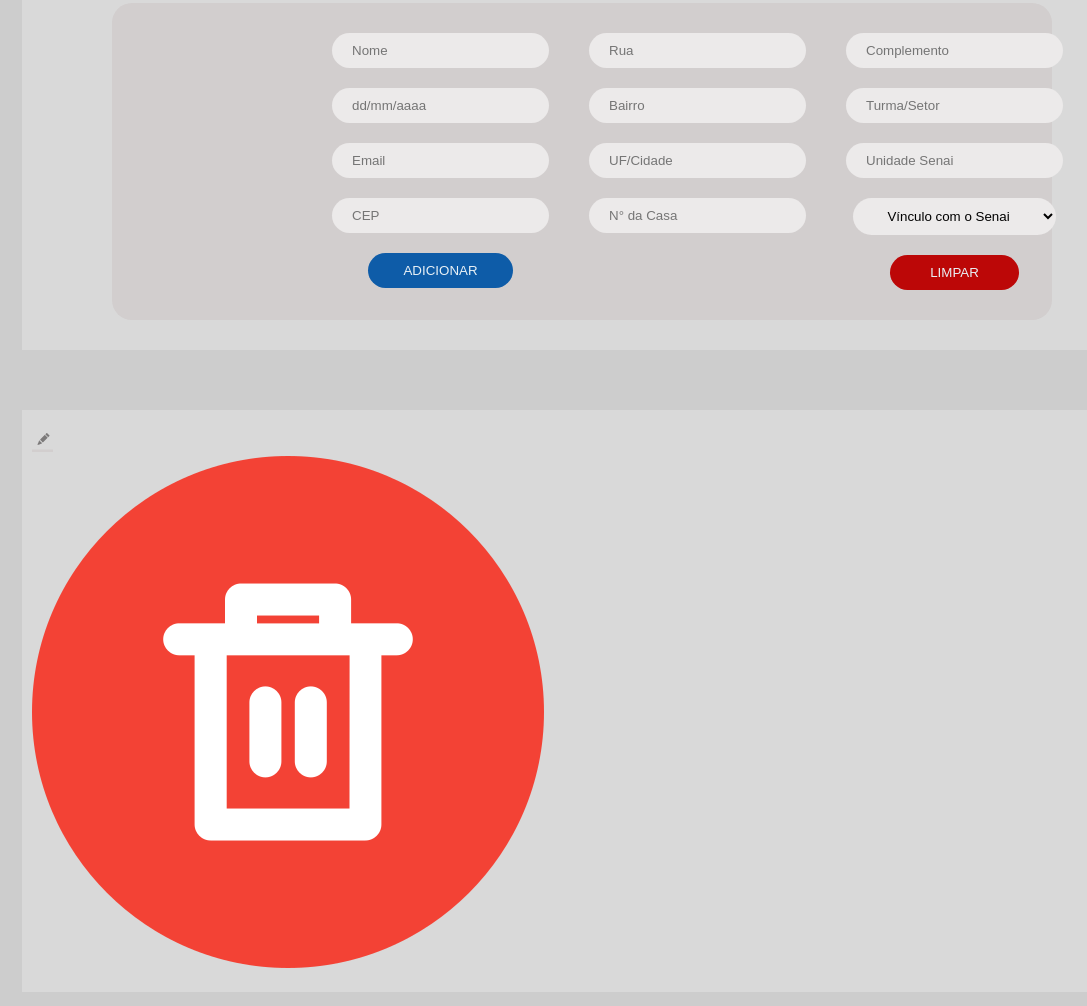
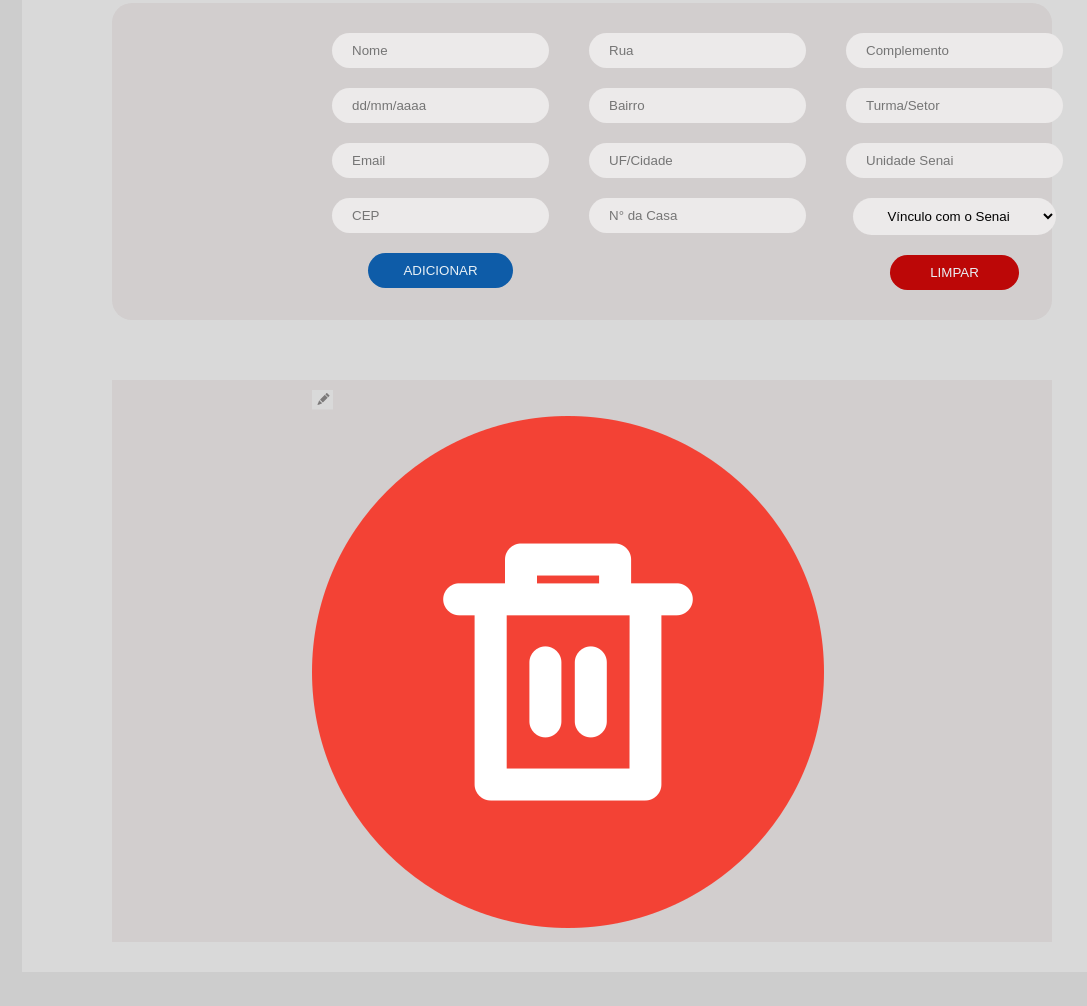
Before and after one commit to Garipino/cadastro-senai-10, a plain HTML site: page index.html in a window 1280 px wide. Shown: the part 234-1240 px from the top of the page, without its empty margins (58-1145 px from the left). After the commit the page ends 1206 px from the top, so only its background shows below. Drawn offline with Linux system fonts and the light colour scheme; a web font is replaced by a local one.

Commit message:
att v1.5.1
correção de posicionamento:

#aba-perfis{
        .container-form{
            background-color: #D9D9D9;
            margin: 0px 80px;
            padding: 20px 10px;

        }

        .container-colum2{
            background-color: #D2CECE;
            margin: 10px 80px;
            padding: 10px 200px;
        }

    }

```diff
--- a/css.css
+++ b/css.css
@@ -124,9 +124,15 @@
     #aba-perfis{
         .container-form{
             background-color: #D9D9D9;
-            margin: 60px 80px;
+            margin: 0px 80px;
             padding: 20px 10px;
 
         }
 
+        .container-colum2{
+            background-color: #D2CECE;
+            margin: 10px 80px;
+            padding: 10px 200px;
+        }
+
     }
```
